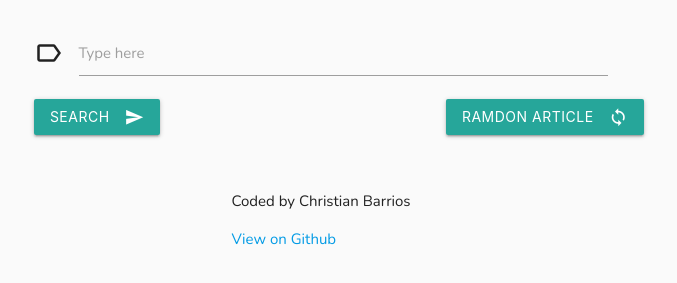
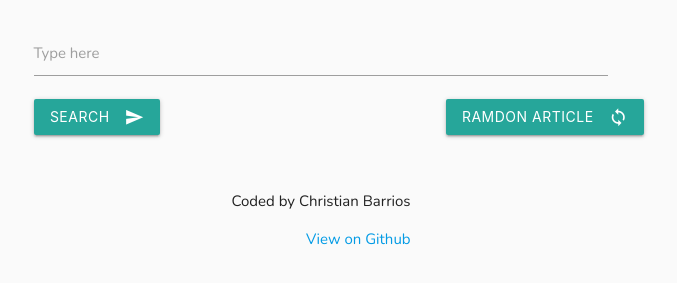
Before and after one commit to christiandbf/wikipedia-viewer, a plain HTML site: page index.html in a window 1280 px wide. Shown: the part 121-404 px from the top of the page, without its empty margins (319-996 px from the left). Drawn offline with nearby package versions, Linux system fonts and the light colour scheme.

Commit message:
Add readme.md

```diff
--- a/index.html
+++ b/index.html
@@ -20,7 +20,6 @@
         <div class="search-form row">
 
             <div class="search-form__input input-field col s12 m8 offset-m2">
-                <i class="material-icons prefix">label_outline</i>
                 <input id="article-to-find" type="text" class="validate">
                 <label for="article-to-find">Type here</label>
             </div>
@@ -55,10 +54,12 @@
         <footer>
             <div class="row">
                 <div class="col-xs-12 col-md-2 col-md-offset-8">
-                    <p>Coded by Christian Barrios</p>
-                    <a href="https://github.com/christiandbf/wikipedia-viewer" target="_blank" id="link-github" class="">
-                        View on Github
-                    </a>
+                    <div class="right-align">
+                        <p>Coded by Christian Barrios</p>
+                        <a href="https://github.com/christiandbf/wikipedia-viewer" target="_blank" id="link-github" class="">
+                            View on Github
+                        </a>
+                    </div>
                 </div>
             </div>
         </footer>
```
Also changed, not shown: sample.jpg (added), 1 other file.
